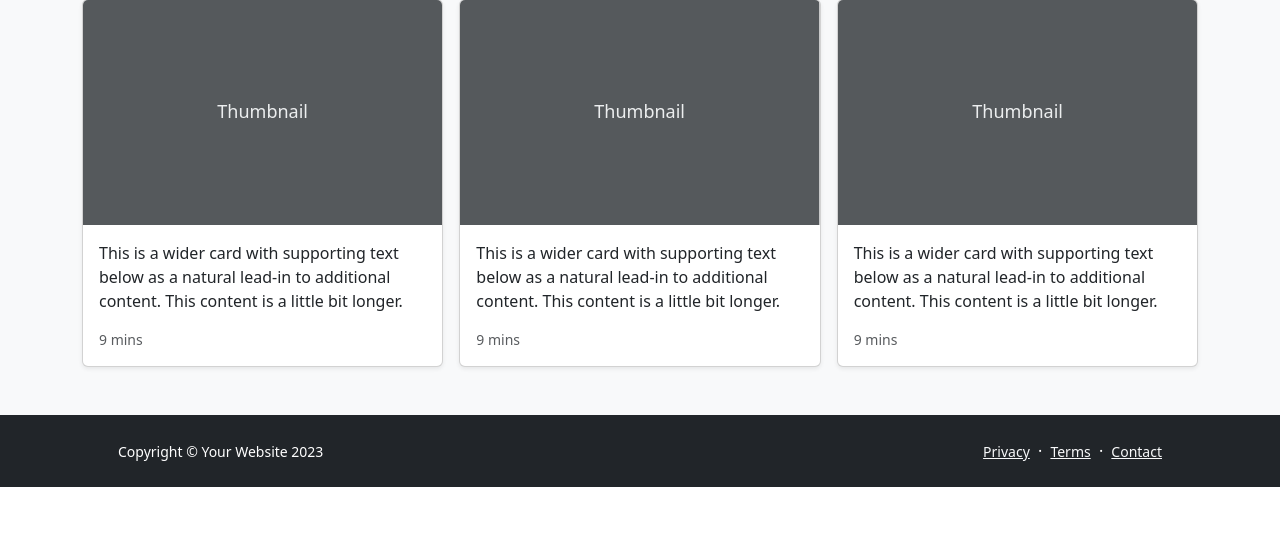
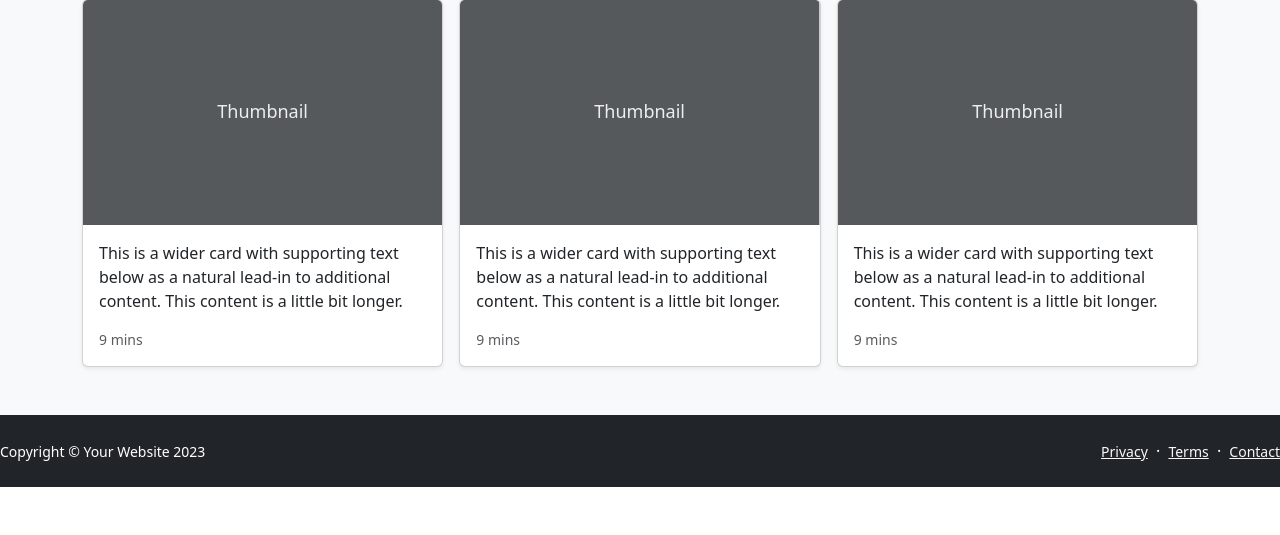
Before and after one commit to Mirzzie/P1-django, a Django app: page / in a window 1280 px wide. Shown: the part 1441-1976 px from the top of the page. Run offline with Django 4.2, Linux system fonts and the light colour scheme.

Commit message:
rm cointainer class

```diff
--- a/p1/app/templates/base.html
+++ b/p1/app/templates/base.html
@@ -107,7 +107,7 @@
 </main>
   <!-- FOOTER -->
   <footer class="bg-dark py-4 mt-auto ">
-            <div class="container px-5">
+            <div class="x-5">
                 <div class="row align-items-center justify-content-between flex-column flex-sm-row">
                     <div class="col-auto"><div class="small m-0 text-white">Copyright © Your Website 2023</div></div>
                     <div class="col-auto">
```
